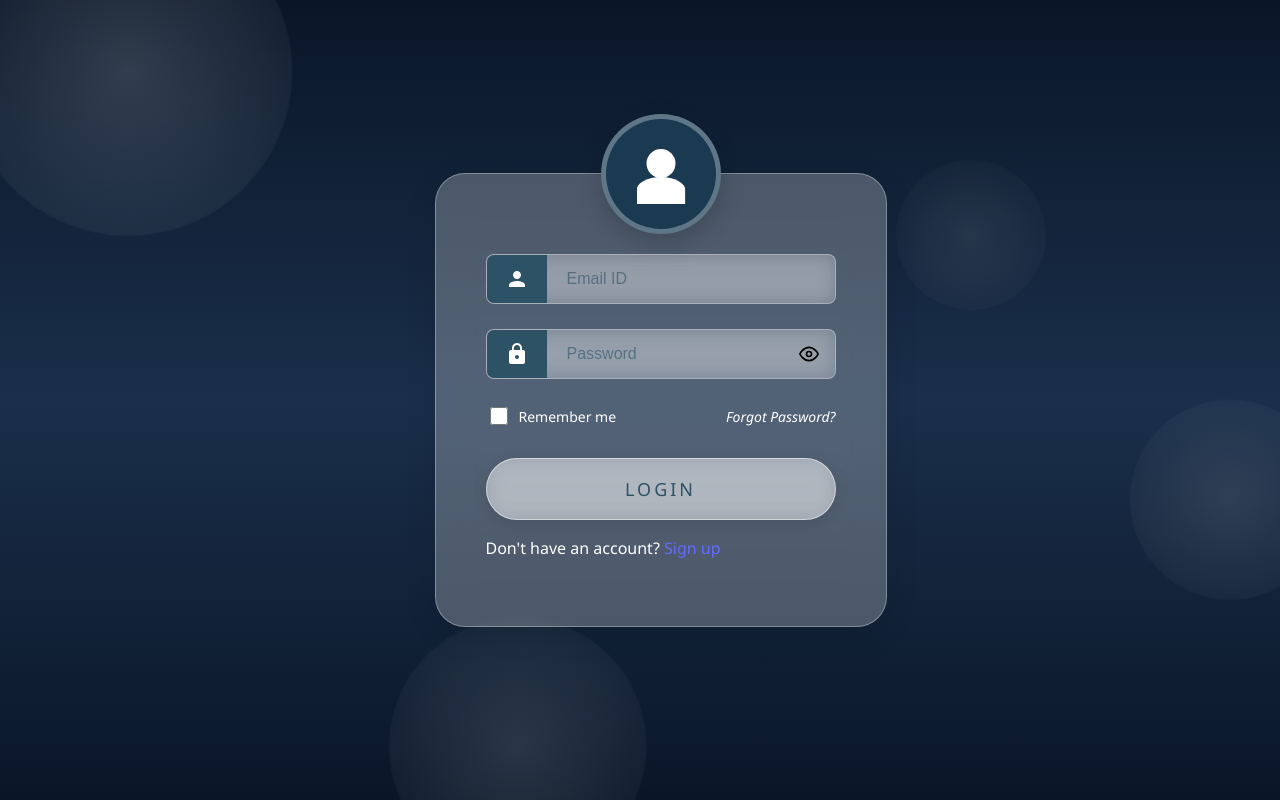
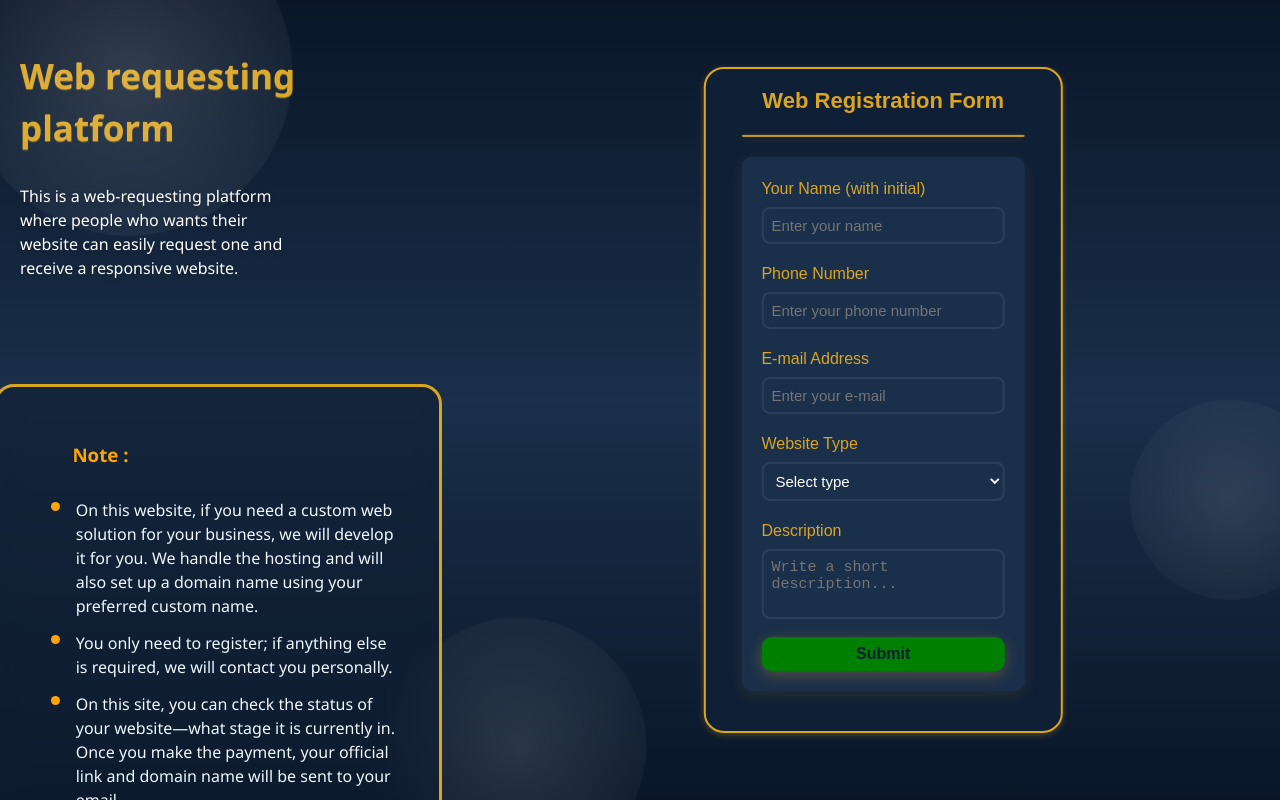
Before and after one commit to nickphy2004/Mernstack-Front, a React (Vite) app: page /reg in a window 1280 px wide. Before the commit this address led to /login. Built offline with nearby package versions, Linux system fonts and the light colour scheme.

Commit message:
updated react code

```diff
--- a/src/Register.jsx
+++ b/src/Register.jsx
@@ -1,4 +1,4 @@
-import { useState, useEffect } from "react";
+import { useState } from "react";
 import { useNavigate } from "react-router-dom";
 
 export default function Register({ visible = true, onClose }) {
@@ -15,18 +15,6 @@ export default function Register({ visible = true, onClose }) {
   });
 
 
-  useEffect(() => {
-    const token = sessionStorage.getItem("authToken");
-
-    if (!token) {
-
-      alert("Please login first to access web registration");
-      navigate("/login");
-    }
-  }, []);
-
-
-
   const handleChange = (e) => {
     const field = e.target.id.replace(/[0-9]/g, "");
     setFormData({
@@ -38,19 +26,17 @@ export default function Register({ visible = true, onClose }) {
   const handleSubmit = async (e) => {
     e.preventDefault();
 
-
     const token = sessionStorage.getItem("authToken");
 
-    if (token==authtoken) {
-      alert("Session expired. Please login again.");
-      navigate("/login");
+    if (!token) {
+      alert("Please login again.");
+      navigate("/reg");
       return;
     }
 
     setLoading(true);
 
     try {
-
       const response = await fetch("/reqst", {
         method: "POST",
         headers: {
@@ -62,11 +48,10 @@ export default function Register({ visible = true, onClose }) {
 
       const data = await response.json();
 
-
       if (response.status === 401 || response.status === 403) {
         alert("⚠️" + (data.message || "Session expired. Please login again."));
-        sessionStorage.removeItem("user");
-        navigate("/login");
+        sessionStorage.removeItem("authToken");
+        navigate("/reg");
         return;
       }
 
@@ -75,7 +60,6 @@ export default function Register({ visible = true, onClose }) {
           ...formData,
           success: true,
         });
-
 
         setTimeout(() => {
           setFormData({
```
